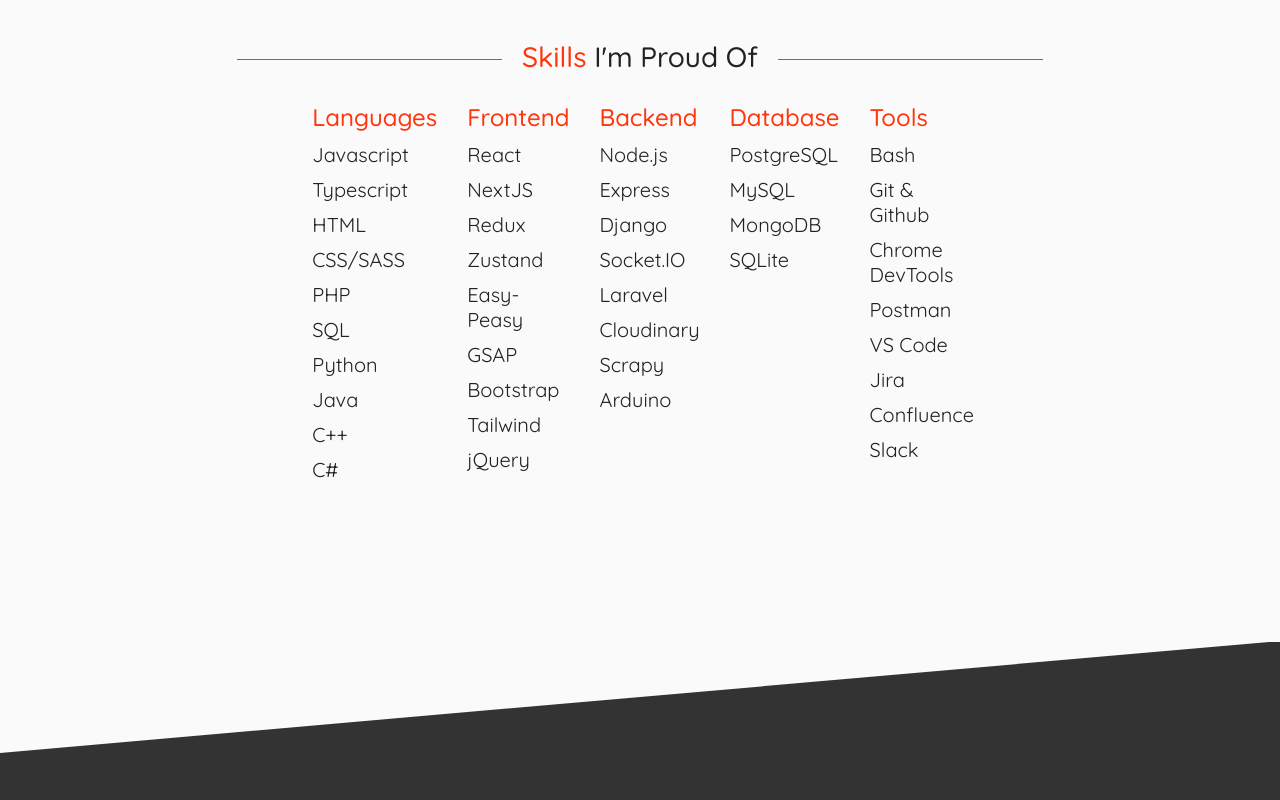
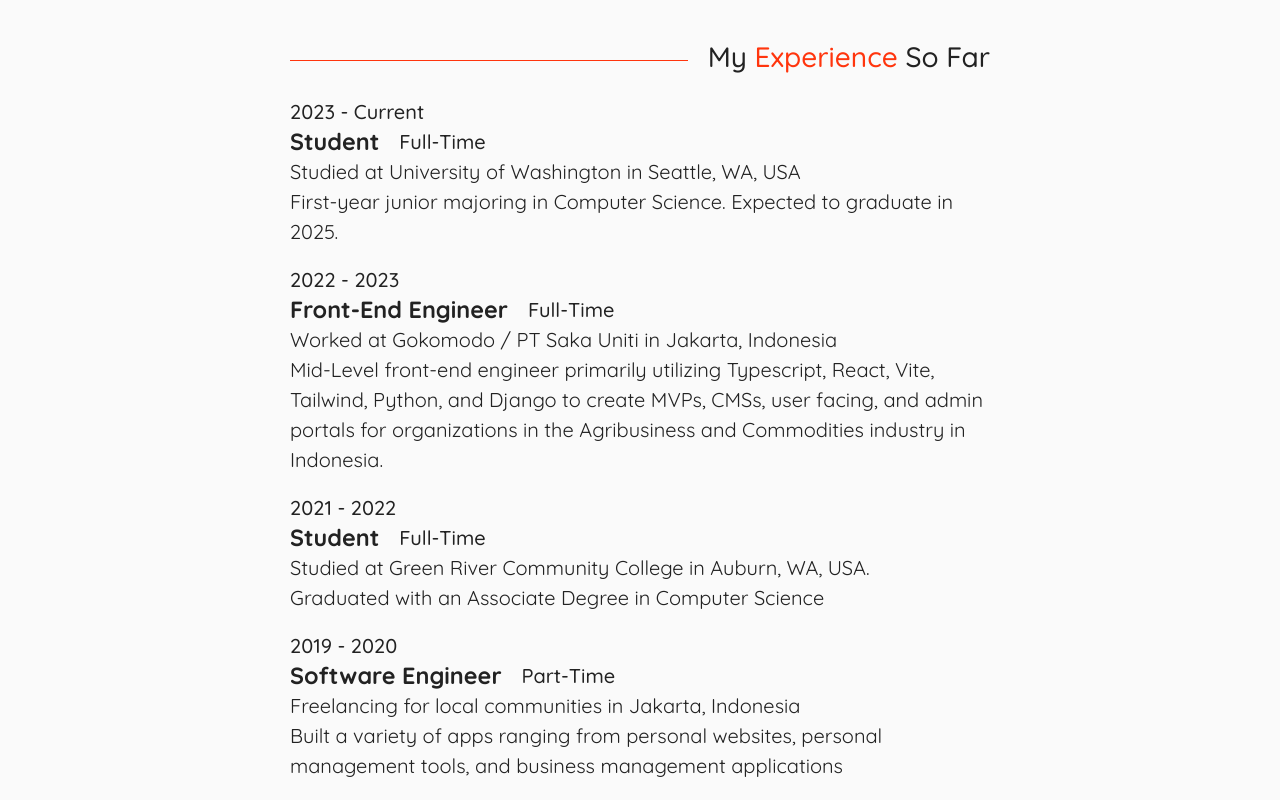
Before and after one commit to afutofu/afutofu.github.io, a React (Create React App) app: page / in a window 1280 px wide. Shown: the part 1640-2440 px from the top of the page. Built offline with nearby package versions, Linux system fonts and the light colour scheme.

Commit message:
Moved up section files into own folder & create initial Experience section

```diff
--- a/src/App.js
+++ b/src/App.js
@@ -6,11 +6,12 @@
 
 import LoadingScreen from "./components/LoadingScreen";
 import Navbar from "./components/Navbar";
-import Home from "./components/Home";
-import About from "./components/About";
-import Skills from "./components/Skills";
-import Projects from "./components/Projects";
-import Contact from "./components/Contact";
+import Home from "./sections/Home";
+import About from "./sections/About";
+import Experience from "./sections/Experience";
+import Skills from "./sections/Skills";
+import Projects from "./sections/Projects";
+import Contact from "./sections/Contact";
 import Footer from "./components/Footer";
 
 const AppWrapper = styled.div`
@@ -132,6 +133,7 @@
           <ContentBackground ref={(el) => (contentBg1 = el)}>
             <Home getHomeTl={getHomeTl} />
             <About />
+            <Experience />
             <Skills />
           </ContentBackground>
           <Projects />
--- a/src/components/About.js
+++ b/src/sections/About.js
@@ -13,7 +13,8 @@
   justify-content: center;
   align-items: center;
   font-family: "Quicksand", "san-serif";
-  padding: 150px 0;
+  padding-top: 150px;
+  margin-bottom: 300px;
   /* background-color: white; */
 `;
 
--- a/src/components/Experience.js
+++ b/src/sections/Experience.js
@@ -13,7 +13,8 @@
   justify-content: center;
   align-items: center;
   font-family: "Quicksand", "san-serif";
-  padding: 150px 0;
+  padding-top: 30px 0;
+  margin-bottom: 130px;
   /* background-color: white; */
 `;
 
@@ -48,7 +49,7 @@
 const Title = styled.h2`
   font-size: 28px;
   font-weight: 500;
-  padding-right: 20px;
+  padding-left: 20px;
 
   @media only screen and (max-width: 992px) {
     font-size: 26px;
@@ -91,19 +92,44 @@
   align-items: flex-start;
 `;
 
-const Description = styled.p`
+const Description = styled.div`
+  width: 100%;
   font-size: 20px;
   line-height: 1.5em;
   font-weight: 400;
   margin: 0;
   margin-bottom: 18px;
 
+  * {
+    margin: 0;
+  }
+
+  & > h3 {
+    @media only screen and (max-width: 992px) {
+      font-size: 23px;
+    }
+
+    @media only screen and (max-width: 600px) {
+      font-size: 21px;
+    }
+
+    @media only screen and (max-width: 450px) {
+      font-size: 19px;
+    }
+
+    @media only screen and (max-width: 350px) {
+      font-size: 17px;
+    }
+  }
+
+  & > p {
     @media only screen and (max-width: 992px) {
       font-size: 18px;
     }
 
     @media only screen and (max-width: 600px) {
       font-size: 16px;
+      line-height: 1.5em;
     }
 
     @media only screen and (max-width: 450px) {
@@ -112,6 +138,7 @@
 
     @media only screen and (max-width: 350px) {
       font-size: 12px;
+    }
   }
 `;
 
@@ -128,6 +155,7 @@
   let titleText = useRef(null);
   let titleLine = useRef(null);
   let descriptions = useRef(null);
+  let experienceLine = useRef(null);
 
   // const backgroundFade = () => {
   //   let tl = new TimelineLite();
@@ -151,7 +179,7 @@
     }).fromTo(
       titleLine,
       {
-        x: "-100%",
+        x: "100%",
         y: 14,
       },
       {
@@ -201,34 +229,85 @@
         <ThemeProvider theme={theme}>
           <Content>
             <TitleArea>
+              <TitleLineWrapper>
+                <TitleLine ref={(el) => (titleLine = el)} />
+              </TitleLineWrapper>
               <Title ref={(el) => (titleText = el)}>
                 My <TitleHighlight>Experience</TitleHighlight> So Far
               </Title>
-              <TitleLineWrapper>
-                <TitleLine ref={(el) => (titleLine = el)} />
-              </TitleLineWrapper>
             </TitleArea>
             <Descriptions ref={(el) => (descriptions = el)}>
               <Description>
-                Hi! I'm <DescriptionBold>Afuza</DescriptionBold>, currently
-                living in Jakarta, Indonesia. I love reading books, watching
-                anime, and learning new things!
+                <DescriptionBold>2023 - Current</DescriptionBold>
+                <div
+                  style={{
+                    display: "flex",
+                    alignItems: "center",
+                  }}
+                >
+                  <h3 style={{ marginRight: "20px" }}>Student</h3>
+                  <DescriptionBold>Full-Time</DescriptionBold>
+                </div>
+                <p>Studied at University of Washington in Seattle, WA, USA</p>
+                <p>
+                  First-year junior majoring in Computer Science. Expected to
+                  graduate in 2025.
+                </p>
               </Description>
               <Description>
-                Ever since I started programming, I feel like I've uncovered a
-                treasure trove filled with exciting opportunities and untouched
-                potential. I've built projects ranging from{" "}
-                <DescriptionBold>video games</DescriptionBold>,{" "}
-                <DescriptionBold>personal management tools</DescriptionBold>,{" "}
-                <DescriptionBold>business applications</DescriptionBold>,{" "}
-                <DescriptionBold>robots</DescriptionBold>,{" "}
-                <DescriptionBold>AI</DescriptionBold>, and a lot of{" "}
-                <DescriptionBold>websites</DescriptionBold>.
+                <DescriptionBold>2022 - 2023</DescriptionBold>
+                <div
+                  style={{
+                    display: "flex",
+                    alignItems: "center",
+                  }}
+                >
+                  <h3 style={{ marginRight: "20px" }}>Front-End Engineer</h3>
+                  <DescriptionBold>Full-Time</DescriptionBold>
+                </div>
+                <p>Worked at Gokomodo / PT Saka Uniti in Jakarta, Indonesia</p>
+                <p>
+                  Mid-Level front-end engineer primarily utilizing Typescript,
+                  React, Vite, Tailwind, Python, and Django to create MVPs,
+                  CMSs, user facing, and admin portals for organizations in the
+                  Agribusiness and Commodities industry in Indonesia.
+                </p>
               </Description>
               <Description>
-                Websites and webapps are currently my application of trade, and
-                I'm avid to keep creating and look forward to contribute to
-                helpful and meaningful projects.
+                <DescriptionBold>2021 - 2022</DescriptionBold>
+                <div
+                  style={{
+                    display: "flex",
+                    alignItems: "center",
+                  }}
+                >
+                  <h3 style={{ marginRight: "20px" }}>Student</h3>
+                  <DescriptionBold>Full-Time</DescriptionBold>
+                </div>
+
+                <p>
+                  Studied at Green River Community College in Auburn, WA, USA.
+                </p>
+                <p>Graduated with an Associate Degree in Computer Science</p>
+                <p style={{ float: "right" }}></p>
+              </Description>
+              <Description>
+                <DescriptionBold>2019 - 2020</DescriptionBold>
+                <div
+                  style={{
+                    display: "flex",
+                    alignItems: "center",
+                  }}
+                >
+                  <h3 style={{ marginRight: "20px" }}>Software Engineer</h3>
+                  <DescriptionBold>Part-Time</DescriptionBold>
+                </div>
+                <p>Freelancing for local communities in Jakarta, Indonesia</p>
+                <p>
+                  Built a variety of apps ranging from personal websites,
+                  personal management tools, and business management
+                  applications
+                </p>
               </Description>
             </Descriptions>
           </Content>
```
Also changed, not shown: src/sections/Contact.js (renamed from src/components/Contact.js), src/sections/Home.js (renamed from src/components/Home.js), src/sections/Projects.js (renamed from src/components/Projects.js), src/sections/Skills.js (renamed from src/components/Skills.js). Lines whose indentation alone changed are shown as unchanged.
